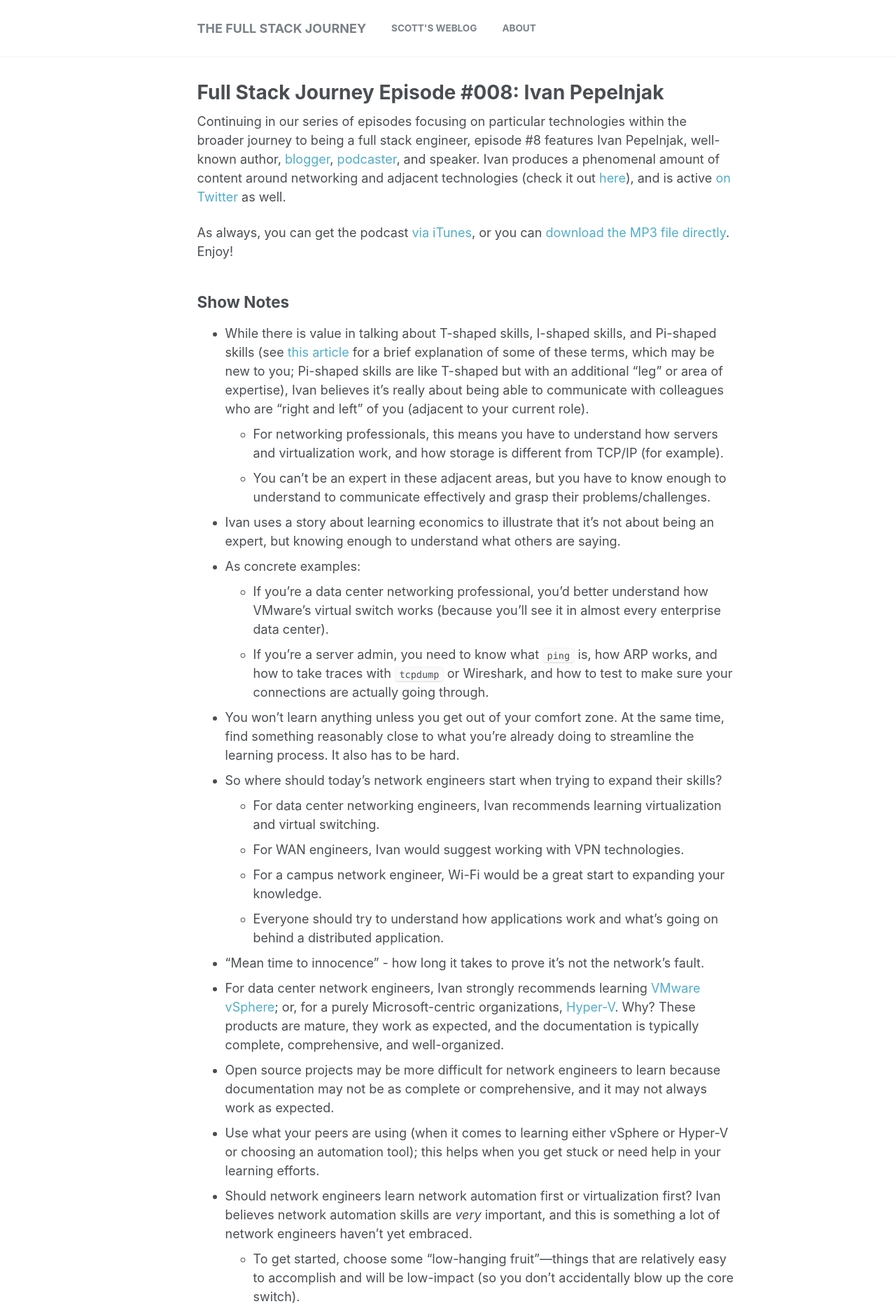
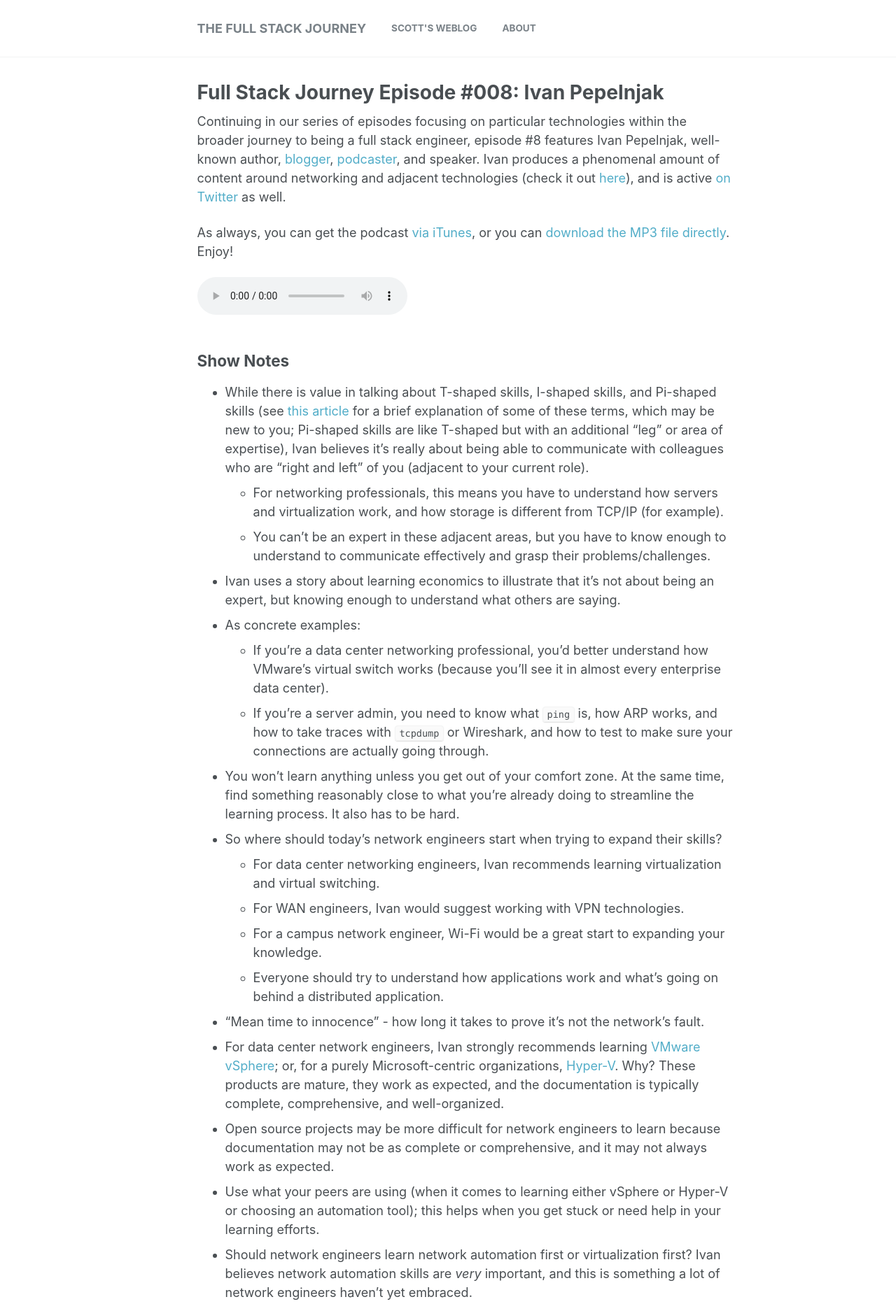
Before and after one commit to scottslowe/fullstackjourney, a Jekyll site: the page built from _posts/2016-09-09-full-stack-journey-ep008.md, in a window 1280 px wide. Shown: the top 1874 px of the page at 70% size. Built offline with Jekyll 4.4.1, drawn with Linux system fonts in a browser that asks for light colours.

Commit message:
Testing HTML5 audio elements
Added code to embed the podcast MP3 file into the article using HTML5 audio elements

```diff
--- a/_posts/2016-09-09-full-stack-journey-ep008.md
+++ b/_posts/2016-09-09-full-stack-journey-ep008.md
@@ -22,6 +22,10 @@ tags:
 Continuing in our series of episodes focusing on particular technologies within the broader journey to being a full stack engineer, episode #8 features Ivan Pepelnjak, well-known author, [blogger][link-1], [podcaster][link-2], and speaker. Ivan produces a phenomenal amount of content around networking and adjacent technologies (check it out [here][link-3]), and is active [on Twitter][link-4] as well.
 
 As always, you can get the podcast [via iTunes][link-14], or you can [download the MP3 file directly][link-15]. Enjoy!
+
+<audio controls>
+  <source src="http://fullstackjourney.s3.amazonaws.com/full-stack-journey-episode-008.mp3" type="audio/mpeg">
+If you're seeing this message, your browser does not support HTML5 audio elements.</audio>
 
 ## Show Notes
 
```
